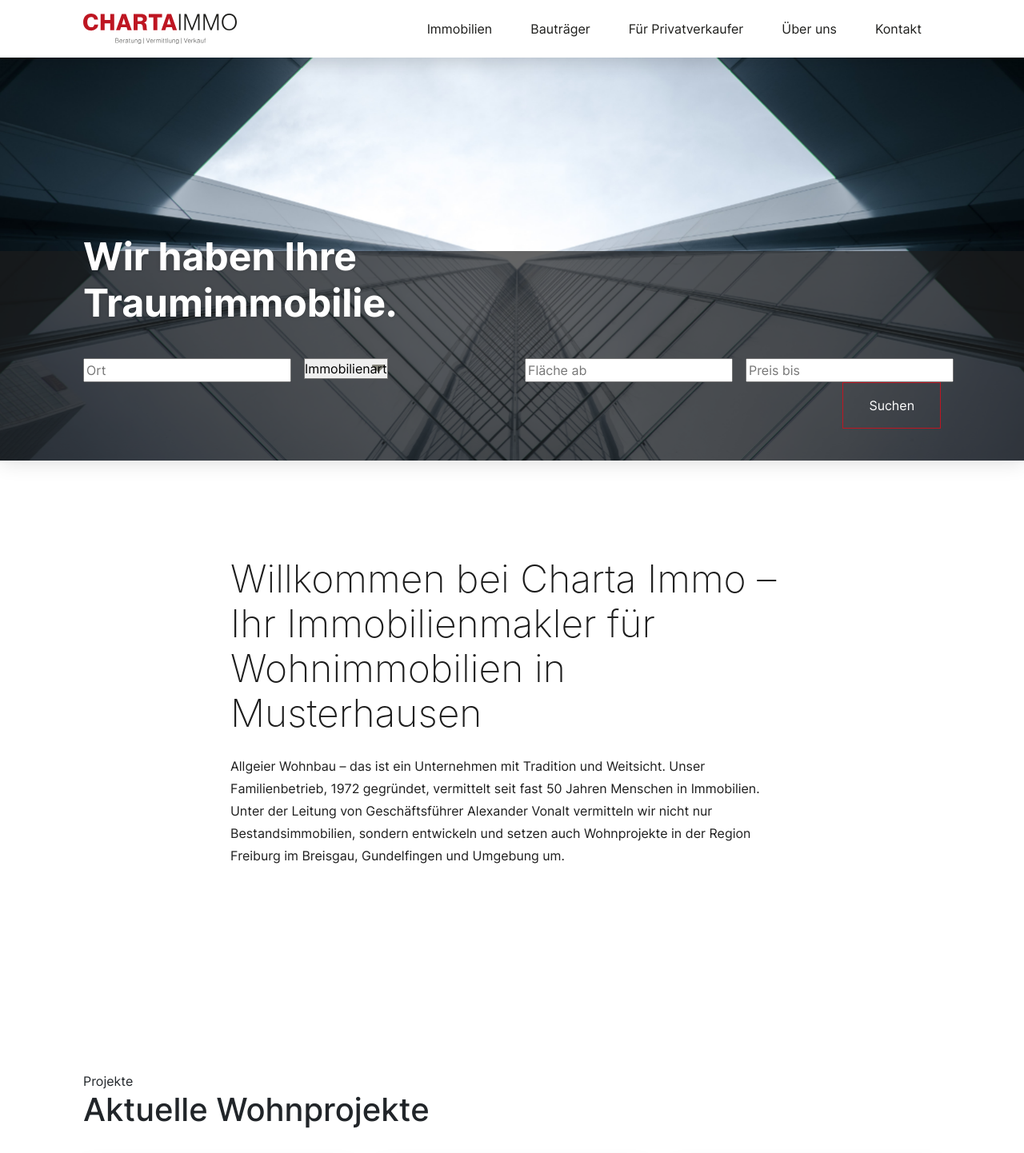
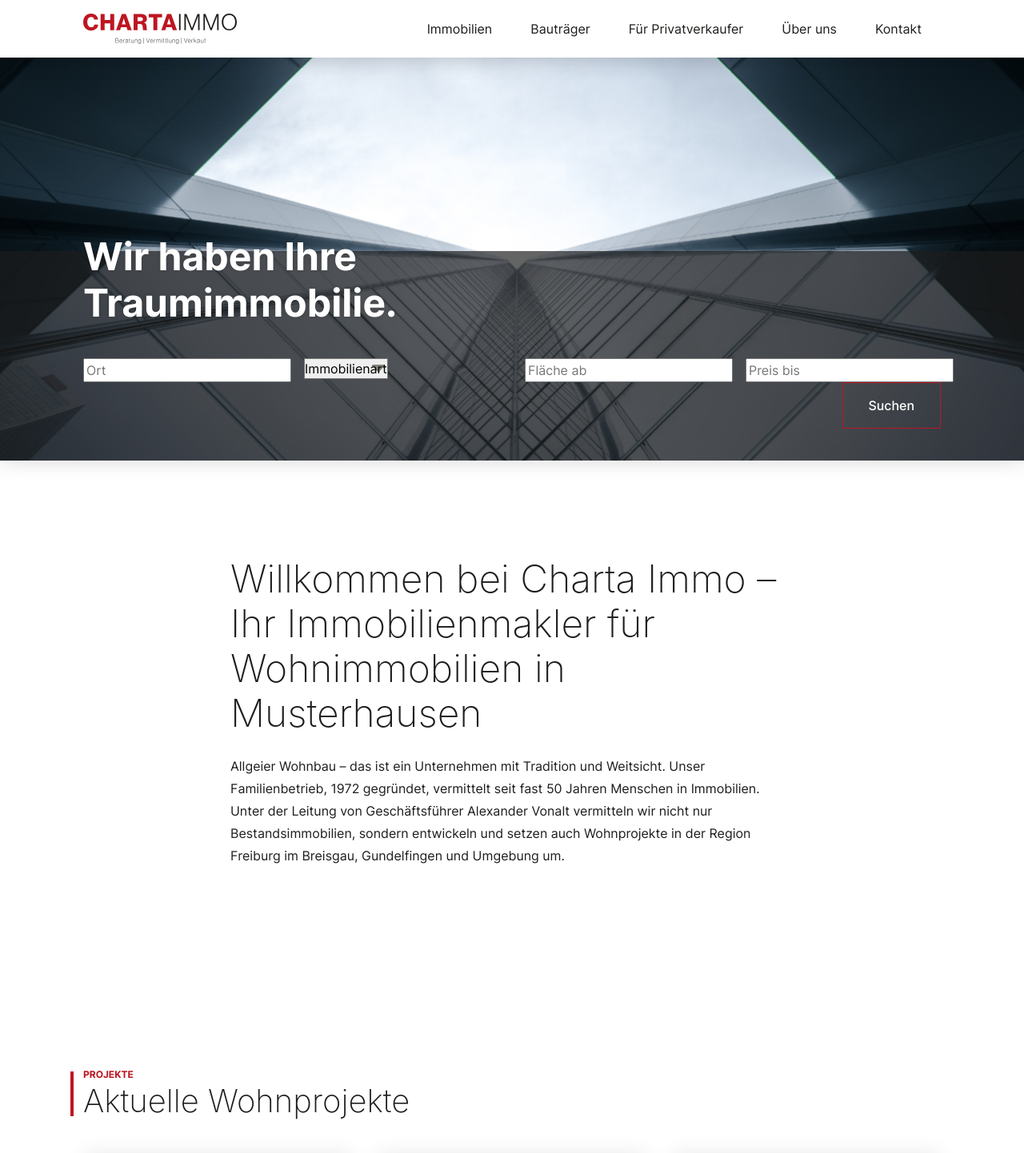
Before and after one commit to pospisk/onoffice-chartaimmo, a Vue app: page / in a window 1280 px wide. Shown: the top 1442 px of the page at 80% size. Built offline with nearby package versions, Linux system fonts and the light colour scheme; a web font is replaced by a local one.

Commit message:
add button compontent

```diff
--- a/src/assets/scss/components.scss
+++ b/src/assets/scss/components.scss
@@ -1,3 +1,19 @@
+.button{
+    &--outline{
+        display: inline-block;
+        padding: 16px 32px;
+        border: 1px solid $color-primary;
+        background-color: unset;
+        color: $color-primary;
+        font-weight: 500;
+
+        &:hover{
+            background-color: $color-primary;
+            color: #ffffff;
+        }
+    }
+}
+
 .navbar{
     padding-top: 12px;
     padding-bottom: 12px;
@@ -184,44 +200,18 @@
         }
 
     }
-    &__input{
-        background-color: #FFFFFFD1;
-        width: 100%;
-        height: 40px;
-        border: 1px solid #A2A2A2;
-        padding: 6px 13px;
-        margin-bottom: 1em;
-
-        &::placeholder{
-            color: #1D1D1D;
-            opacity: 1;
-        }
-
-    }
     &__button{
         display: flex;
         flex-direction: row;
         align-self: end;
         margin-top: 0;
         margin-bottom: 40px;
-        padding: 16px 32px;
-        border: 1px solid $color-primary;
-        background-color: unset;
         color: #ffffff;
-
-        &:hover{
-            background-color: $color-primary;
-        }
     }
 }
 
 .textblock{
-    &__wrapper{
 
-    }
-    &__inner{
-
-    }
     &__title{
         font-size: 48px;
         line-height: 56px;
@@ -237,11 +227,8 @@
     }
 }
 
-.projects{
+.headline{
 
-    &__wrapper{
-        background-color: #F2F2F2;
-    }
     &__title{
         display: flex;
         flex-direction: column;
@@ -249,10 +236,6 @@
         padding-left: 12px;
         margin-left: calc((12px + 4px) * -1);
         margin-bottom: 24px;
-
-        @media (min-width: 992px){
-            margin-bottom: 64px;
-        }
 
         &--top{
             font-size: 12px;
@@ -265,9 +248,11 @@
             font-size: 28px;
             font-weight: 200;
             color: #1D1D1D;
-            margin-bottom: -10px;
+            margin-bottom: -5px;
+            @media (min-width: 992px){
+                font-size: 40px;
+            }
         }
-
     }
 }
 
```
